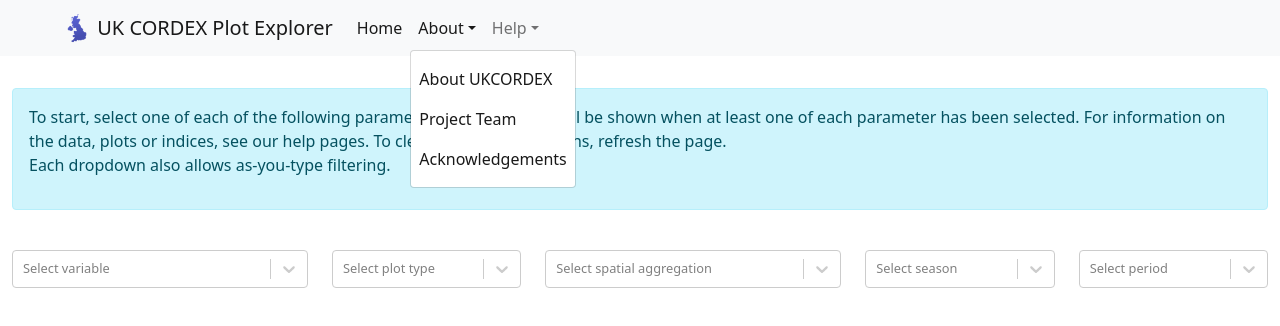
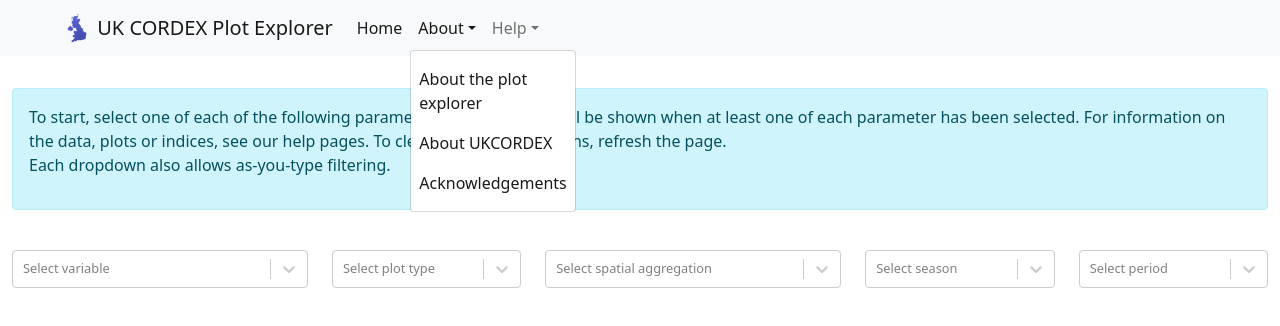
Before and after one commit to UCL/UKCORDEX-plot-explorer-dev, a React (Create React App) app: page / in a window 1280 px wide. Both pictures are taken after a click on the button "About". Shown: the top 326 px of the page. Built offline with nearby package versions, Linux system fonts and the light colour scheme.

Commit message:
amended navbar and routes

```diff
--- a/src/App.js
+++ b/src/App.js
@@ -8,8 +8,8 @@
 import MissingPlots from "./components/ExtraPages/Help/MissingPlots";
 import TimeHelp from "./components/ExtraPages/Help/TimeHelp";
 import Acknowledgements from "./components/ExtraPages/About/Acknowledgements";
-import ProjectTeam from "./components/ExtraPages/About/ProjectTeam";
 import Usage from "./components/ExtraPages/Help/Usage";
+import AboutExplorer from "./components/ExtraPages/About/AboutExplorer";
 
 function App() {
   return (
@@ -28,7 +28,7 @@
         <Route path="time-help" element={<TimeHelp />} />
         <Route path="indices-help" element={<IndicesHelp />} />
         <Route path="acknowledgements" element={<Acknowledgements />} />
-        <Route path="about-team" element={<ProjectTeam />} />
+        <Route path="about-explorer" element={<AboutExplorer />} />
         <Route path="how-to-use" element={<Usage />} />
       </Routes>
     </div>
--- a/src/components/MenuHeader.js
+++ b/src/components/MenuHeader.js
@@ -34,13 +34,13 @@
           <LinkContainer to="/">
             <Nav.Link>Home</Nav.Link>
           </LinkContainer>
+
           <NavDropdown title="About" id="basic-nav-dropdown">
+            <LinkContainer to="/about-explorer">
+              <Nav.Link>About the plot explorer</Nav.Link>
+            </LinkContainer>{" "}
             <LinkContainer to="/about">
               <Nav.Link>About UKCORDEX</Nav.Link>
-            </LinkContainer>
-
-            <LinkContainer to="/about-team">
-              <Nav.Link>Project Team</Nav.Link>
             </LinkContainer>
             <LinkContainer to="/acknowledgements">
               <Nav.Link>Acknowledgements</Nav.Link>
@@ -48,7 +48,7 @@
           </NavDropdown>
           <NavDropdown title="Help" id="basic-nav-dropdown">
             <LinkContainer to="/how-to-use">
-              <Nav.Link>How to use UKCORDEX</Nav.Link>
+              <NavDropdown.Item>How to use the plot explorer</NavDropdown.Item>
             </LinkContainer>
             <LinkContainer to="/indices-help">
               <NavDropdown.Item>Indices</NavDropdown.Item>
```
